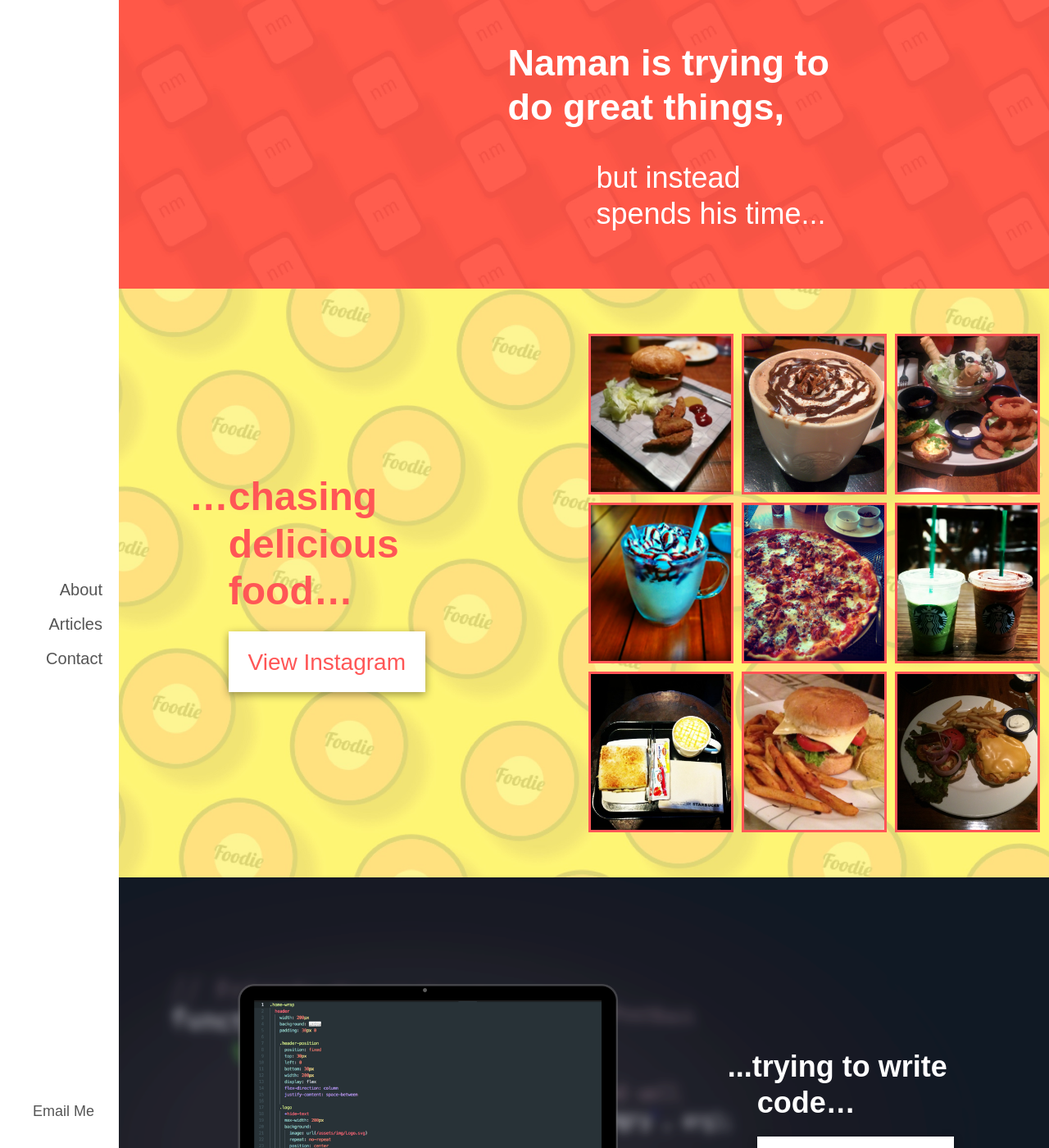
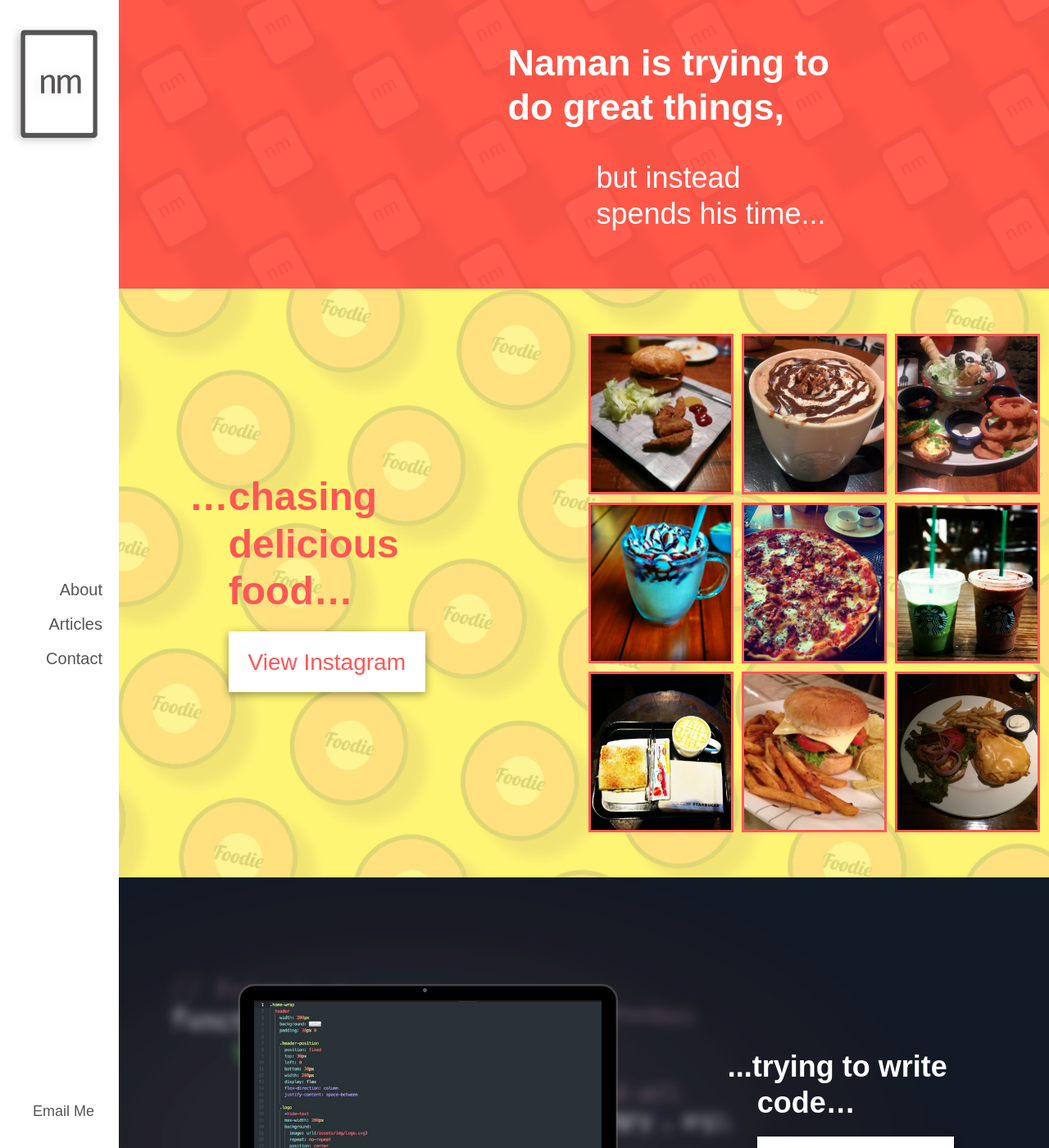
Before and after one commit to Brawlzapper/ProjectIO, a Jekyll site: the page built from index.html, in a window 1280 px wide and 1400 px high. Shown: the whole window at 82% size. Built offline with Jekyll 4.4.1, drawn with Linux system fonts in a browser that asks for light colours; nearby versions of some CDN libraries; Markdown is read by kramdown in place of the engine named in the settings.

Commit message:
removed weird comment
Hope this doesn't break the SASS conversion to CSS as I had previously modified SASS file but the problem persisted, so changed the CSS file also which for some reason hadn't updated itself.

```diff
--- a/assets/css/main.css
+++ b/assets/css/main.css
@@ -493,11 +493,7 @@
     text-indent: 101%;
     white-space: nowrap;
     max-width: 135px;
-<<<<<<< HEAD
-    background-image: url(/assets/img/try.png);
-=======
     background-image: url(/assets/img/icon.png);
->>>>>>> master
     background-repeat: no-repeat;
     background-position: center;
     background-size: contain;
```
